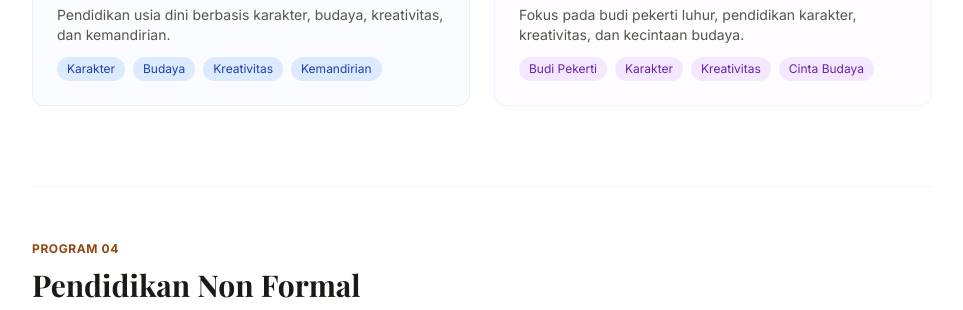
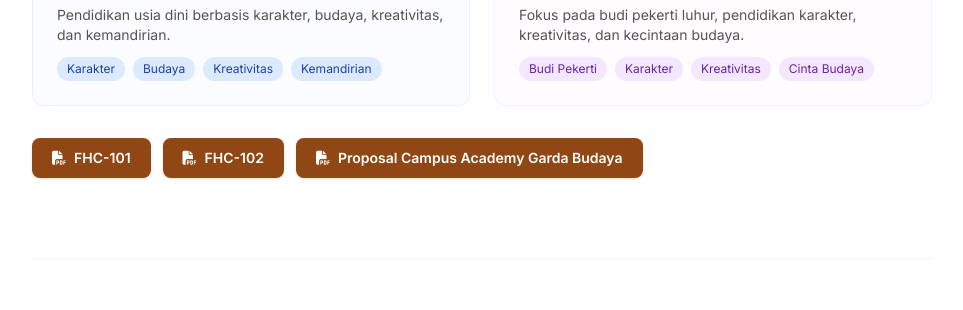
Before and after one commit to setopratama/gardabudaya, a website: page public/program.html in a window 1280 px wide. Shown: the part 1560-1870 px from the top of the page, without its empty margins (316-1279 px from the left). Drawn offline with nearby package versions, Linux system fonts and the light colour scheme; a web font is replaced by a local one.

Commit message:
Add PDF download buttons to Pendidikan Formal section

```diff
--- a/public/program.html
+++ b/public/program.html
@@ -186,6 +186,17 @@
                 </div>
               </div>
             </div>
+            <div class="mt-8 flex flex-wrap gap-3">
+              <a href="/documents/FHC-101.pdf" target="_blank" rel="noopener" class="inline-flex items-center gap-2 px-5 py-2.5 bg-brand-700 hover:bg-brand-800 text-white text-sm font-semibold rounded-lg shadow transition">
+                <i class="fa-solid fa-file-pdf"></i> FHC-101
+              </a>
+              <a href="/documents/FHC-102.pdf" target="_blank" rel="noopener" class="inline-flex items-center gap-2 px-5 py-2.5 bg-brand-700 hover:bg-brand-800 text-white text-sm font-semibold rounded-lg shadow transition">
+                <i class="fa-solid fa-file-pdf"></i> FHC-102
+              </a>
+              <a href="/documents/Proposal Campus Academy Garda Budaya.pdf" target="_blank" rel="noopener" class="inline-flex items-center gap-2 px-5 py-2.5 bg-brand-700 hover:bg-brand-800 text-white text-sm font-semibold rounded-lg shadow transition">
+                <i class="fa-solid fa-file-pdf"></i> Proposal Campus Academy Garda Budaya
+              </a>
+            </div>
           </div>
 
           <!-- PENDIDIKAN NON FORMAL -->
```
